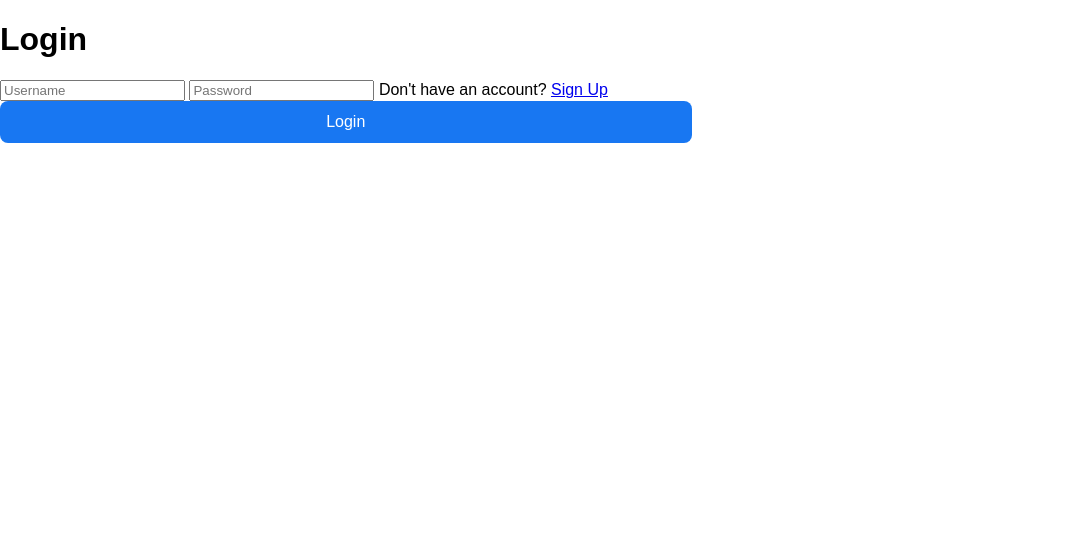
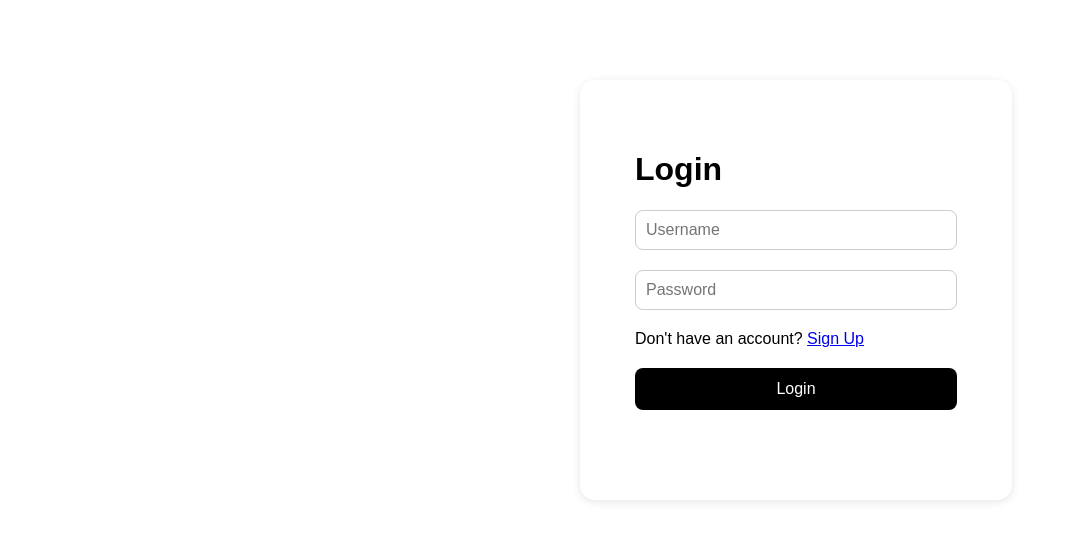
Before and after one commit to codewithv1n/find-it, a PHP site: page /login.html in a window 1280 px wide. Shown: the top 541 px of the page, without its empty margins (0-1068 px from the left). Run offline with PHP 8.4, Linux system fonts and the light colour scheme.

Commit message:
UPDATE: i styles the login form then set class for hover of sidebar

```diff
--- a/styles.css
+++ b/styles.css
@@ -28,12 +28,12 @@ body {
   display: block;
   padding: 20px;
   border-radius: 5px;
-  transition: background 2s;
+  transition: background 2s ease;
   font-family: Verdana, Geneva, Tahoma, sans-serif;
 }
 
 .sidebar {
-  width: 190px;
+  width: 200px;
   height: 100vh;
   background-color: black;
   position: fixed;
@@ -43,10 +43,9 @@ body {
 }
 
 /*all hover*/
-a:hover {
+.sidebar a:hover {
   background-color: gray;
   border-radius: 5px;
-  padding: 5px;
 }
 
 button:hover {
@@ -56,6 +55,50 @@ button:hover {
 .search-button:hover {
   background-color: black;
 }
+/*Login Section*/
+.login-container {
+  display: block;
+  margin-left: 580px;
+  margin-top: 80px;
+  box-shadow: 0 2px 10px rgba(0, 0, 0, 0.1);
+  padding: 50px 55px;
+  border-radius: 15px;
+  height: 40vh;
+}
+
+.login-container h2 {
+  color: #333;
+}
+
+.login-container input[type="text"],
+.login-container input[type="password"] {
+  display: block;
+  width: 300px;
+  padding: 10px;
+  margin-bottom: 20px;
+  border: 1px solid #ccc;
+  border-radius: 8px;
+  font-size: 16px;
+}
+.login-container input[type="text"]:focus,
+.login-container input[type="password"]:focus {
+  border-color: gray;
+  outline: none;
+}
+
+.login-container button {
+  background-color: black;
+  margin-top: 20px;
+  color: white;
+  padding: 12px 20px;
+  border: none;
+  border-radius: 8px;
+  font-size: 16px;
+  cursor: pointer;
+  width: 100%;
+  transition: background-color 0.3s ease;
+}
+
 /*Announcement Section*/
 #announcement {
   display: block;
@@ -116,7 +159,7 @@ button:hover {
 }
 .card h3 {
   margin-bottom: 10px;
-  color: #3742fa;
+  color: blue;
 }
 
 .card p {
@@ -171,7 +214,6 @@ button {
 #postFeed {
   max-width: 900px;
   margin: 70px auto;
-  background: #f0f0f0;
   padding: 10px;
   border-radius: 12px;
   margin-left: 800px;
@@ -180,19 +222,6 @@ button {
   max-width: 100%;
   margin-top: 90px;
   margin-left: 800px;
-}
-
-.post {
-  padding: 20px;
-  background: white;
-  border-radius: 10px;
-  margin-bottom: 20px;
-  box-shadow: 0 0 10px rgba(0, 0, 0, 0.1);
-}
-.post p {
-  font-size: 18px;
-  color: #333;
-  margin: 10px 0;
 }
 
 /*ABOUT SECTION*/
```
